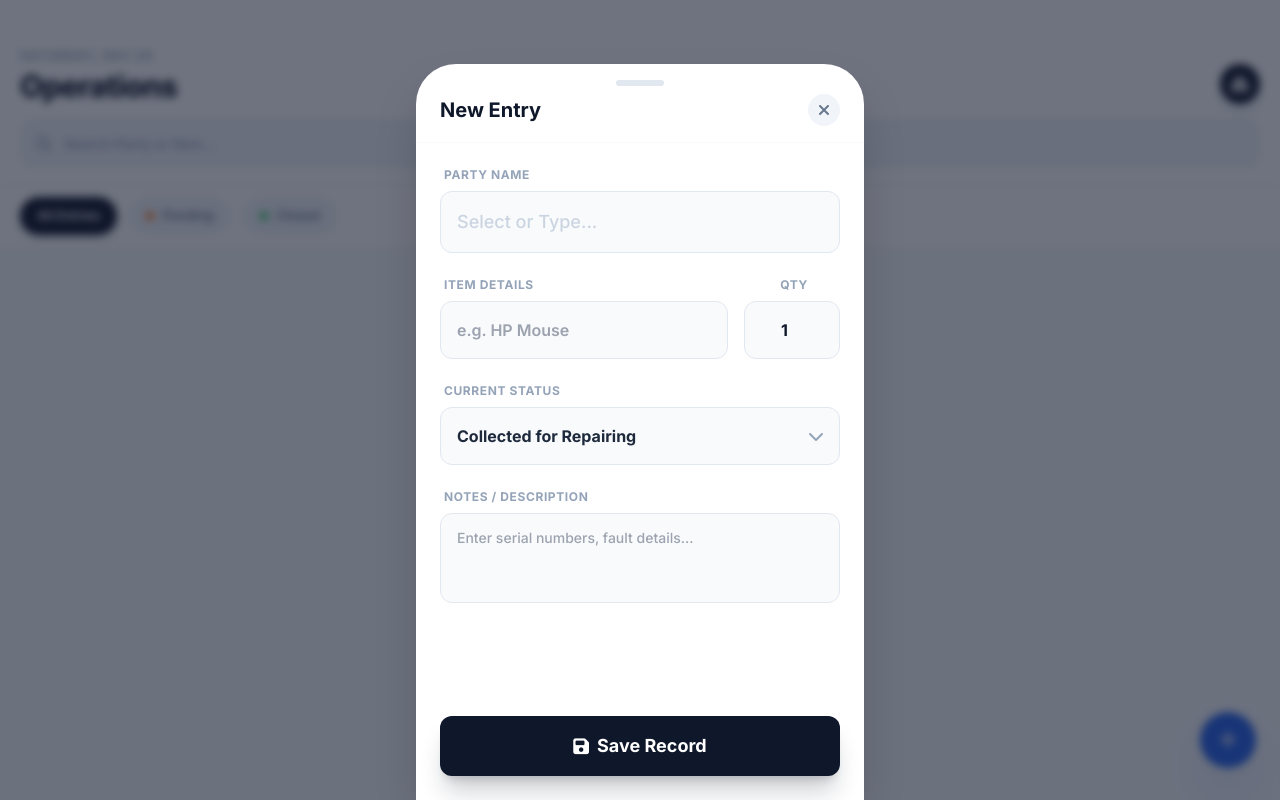
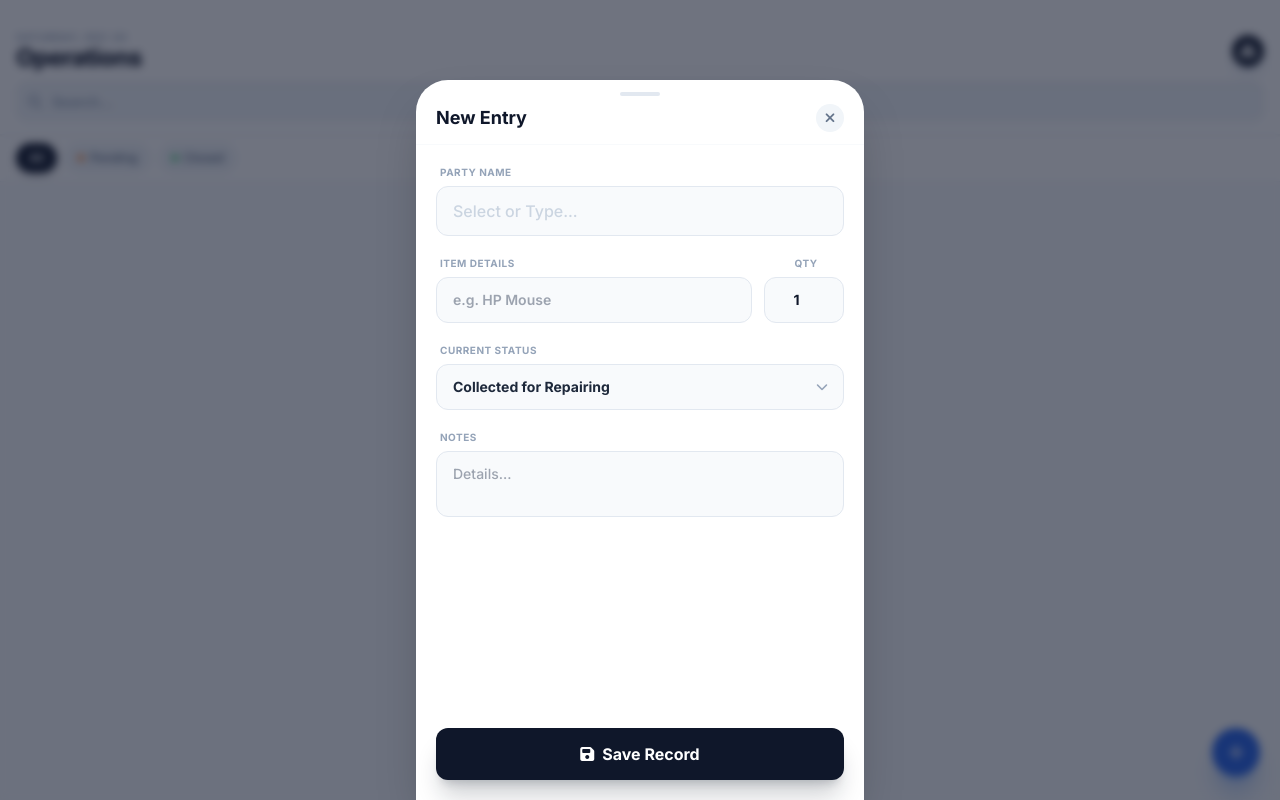
Before and after one commit to Ehsheheyeye/replacement-_korus, a plain HTML site: page index.html in a window 1280 px wide. Both pictures are taken after a click on the button 1228 px from the left and 740 px from the top of the page. Drawn offline with nearby package versions, Linux system fonts and the light colour scheme.

Commit message:
Update index.html

```diff
--- a/index.html
+++ b/index.html
@@ -12,109 +12,107 @@
 </head>
 <body class="flex flex-col h-screen overflow-hidden text-slate-800 bg-slate-50">
 
-    <header class="bg-white px-5 pt-12 pb-4 sticky top-0 z-30 shadow-sm border-b border-slate-100">
-        <div class="flex justify-between items-end mb-4">
+    <header class="bg-white px-4 pt-8 pb-3 sticky top-0 z-30 shadow-sm border-b border-slate-100">
+        <div class="flex justify-between items-center mb-3">
             <div>
-                <p class="text-xs font-bold text-slate-400 uppercase tracking-widest mb-1" id="currentDate">TODAY</p>
-                <h1 class="text-3xl font-extrabold tracking-tight text-slate-900">Operations</h1>
+                <p class="text-[10px] font-bold text-slate-400 uppercase tracking-widest leading-none mb-1" id="currentDate">TODAY</p>
+                <h1 class="text-2xl font-extrabold tracking-tight text-slate-900 leading-none">Operations</h1>
             </div>
-            <div class="h-10 w-10 bg-slate-900 rounded-full flex items-center justify-center text-white shadow-lg shadow-slate-200">
+            <div class="h-8 w-8 bg-slate-900 rounded-full flex items-center justify-center text-white shadow-lg shadow-slate-200 text-sm">
                 <i class="fas fa-cubes"></i>
             </div>
         </div>
 
         <div class="relative group">
-            <div class="absolute inset-y-0 left-0 pl-4 flex items-center pointer-events-none">
-                <i class="fas fa-search text-slate-400"></i>
+            <div class="absolute inset-y-0 left-0 pl-3 flex items-center pointer-events-none">
+                <i class="fas fa-search text-slate-400 text-sm"></i>
             </div>
             <input type="text" id="searchInput" onkeyup="renderList()"
-                placeholder="Search Party or Item..."
-                class="block w-full pl-11 pr-4 py-3.5 bg-slate-100 border-none rounded-2xl text-sm font-semibold text-slate-900 placeholder-slate-400 focus:outline-none focus:ring-2 focus:ring-blue-500/50 focus:bg-white transition-all shadow-inner">
+                placeholder="Search..."
+                class="block w-full pl-9 pr-4 py-2.5 bg-slate-100 border-none rounded-xl text-sm font-semibold text-slate-900 placeholder-slate-400 focus:outline-none focus:ring-2 focus:ring-blue-500/50 focus:bg-white transition-all shadow-inner">
         </div>
     </header>
 
-    <div class="px-5 py-3 flex items-center gap-3 bg-white border-b border-slate-100 overflow-x-auto no-scrollbar">
-        <button onclick="setFilter('all')" id="btnFilterAll" class="filter-btn active">
-            All Entries
+    <div class="px-4 py-2 flex items-center gap-2 bg-white border-b border-slate-100 overflow-x-auto no-scrollbar shrink-0">
+        <button onclick="setFilter('all')" id="btnFilterAll" class="filter-btn active text-xs py-1.5 px-3">
+            All
         </button>
-        <button onclick="setFilter('pending')" id="btnFilterPending" class="filter-btn">
-            <span class="w-2 h-2 rounded-full bg-orange-500 mr-2"></span>Pending
+        <button onclick="setFilter('pending')" id="btnFilterPending" class="filter-btn text-xs py-1.5 px-3">
+            <span class="w-1.5 h-1.5 rounded-full bg-orange-500 mr-1.5"></span>Pending
         </button>
-        <button onclick="setFilter('closed')" id="btnFilterClosed" class="filter-btn">
-            <span class="w-2 h-2 rounded-full bg-green-500 mr-2"></span>Closed
+        <button onclick="setFilter('closed')" id="btnFilterClosed" class="filter-btn text-xs py-1.5 px-3">
+            <span class="w-1.5 h-1.5 rounded-full bg-green-500 mr-1.5"></span>Closed
         </button>
     </div>
 
-    <main class="flex-1 overflow-y-auto px-4 pt-4 pb-32 scroll-smooth" id="mainList">
+    <main class="flex-1 overflow-y-auto px-3 pt-3 pb-24 scroll-smooth" id="mainList">
         </main>
 
     <div id="emptyState" class="hidden fixed inset-0 flex flex-col items-center justify-center pointer-events-none z-0 mt-20 opacity-50">
-        <div class="h-20 w-20 bg-slate-100 rounded-full flex items-center justify-center mb-4 text-slate-300 text-3xl">
+        <div class="h-16 w-16 bg-slate-100 rounded-full flex items-center justify-center mb-3 text-slate-300 text-2xl">
             <i class="fas fa-clipboard-list"></i>
         </div>
-        <p class="text-sm font-bold text-slate-400 uppercase tracking-wide">No records found</p>
+        <p class="text-xs font-bold text-slate-400 uppercase tracking-wide">No records found</p>
     </div>
 
-    <button onclick="openModal()" class="fixed bottom-8 right-6 h-14 w-14 bg-blue-600 text-white rounded-full shadow-2xl shadow-blue-500/40 flex items-center justify-center text-xl z-40 active:scale-90 transition-transform cursor-pointer hover:bg-blue-700">
+    <button onclick="openModal()" class="fixed bottom-6 right-5 h-12 w-12 bg-blue-600 text-white rounded-full shadow-xl shadow-blue-500/40 flex items-center justify-center text-lg z-40 active:scale-90 transition-transform cursor-pointer hover:bg-blue-700">
         <i class="fas fa-plus"></i>
     </button>
 
     <div id="formModal" class="fixed inset-0 z-50 invisible opacity-0">
         <div class="absolute inset-0 bg-slate-900/60 backdrop-blur-sm transition-opacity" id="formBackdrop" onclick="closeModal()"></div>
 
-        <div class="absolute bottom-0 left-0 right-0 bg-white rounded-t-[2.5rem] p-0 shadow-2xl h-[92vh] flex flex-col max-w-md mx-auto transition-transform duration-300" id="formSheet">
+        <div class="absolute bottom-0 left-0 right-0 bg-white rounded-t-[2rem] p-0 shadow-2xl h-[90vh] flex flex-col max-w-md mx-auto transition-transform duration-300" id="formSheet">
 
-            <div class="pt-4 pb-2 flex justify-center" onclick="closeModal()">
-                <div class="w-12 h-1.5 bg-slate-200 rounded-full"></div>
+            <div class="pt-3 pb-2 flex justify-center" onclick="closeModal()">
+                <div class="w-10 h-1 bg-slate-200 rounded-full"></div>
             </div>
 
-            <div class="px-6 pb-4 flex justify-between items-center border-b border-slate-50">
-                <h2 class="text-xl font-bold text-slate-900" id="modalTitle">New Entry</h2>
-                <button type="button" onclick="closeModal()" class="h-8 w-8 bg-slate-100 rounded-full flex items-center justify-center text-slate-500 active:bg-slate-200">
+            <div class="px-5 pb-3 flex justify-between items-center border-b border-slate-50">
+                <h2 class="text-lg font-bold text-slate-900" id="modalTitle">New Entry</h2>
+                <button type="button" onclick="closeModal()" class="h-7 w-7 bg-slate-100 rounded-full flex items-center justify-center text-slate-500 active:bg-slate-200 text-sm">
                     <i class="fas fa-times"></i>
                 </button>
             </div>
 
-            <form id="entryForm" onsubmit="handleFormSubmit(event)" class="flex-1 flex flex-col overflow-y-auto px-6 py-6 pb-safe">
-
+            <form id="entryForm" onsubmit="handleFormSubmit(event)" class="flex-1 flex flex-col overflow-y-auto px-5 py-5 pb-safe">
                 <input type="hidden" id="editId">
-
-                <div class="space-y-6">
+                <div class="space-y-5">
                     <div>
-                        <label class="block text-xs font-bold text-slate-400 uppercase tracking-wider mb-2 ml-1">Party Name</label>
+                        <label class="block text-[10px] font-bold text-slate-400 uppercase tracking-wider mb-1.5 ml-1">Party Name</label>
                         <input type="text" id="partyInput" list="partyList" required autocomplete="off"
-                            class="w-full bg-slate-50 border border-slate-200 rounded-xl px-4 py-4 font-bold text-slate-900 text-lg focus:outline-none focus:border-blue-500 focus:ring-4 focus:ring-blue-500/10 transition-all placeholder:font-medium placeholder:text-slate-300"
+                            class="w-full bg-slate-50 border border-slate-200 rounded-xl px-4 py-3 font-bold text-slate-900 text-base focus:outline-none focus:border-blue-500 focus:ring-4 focus:ring-blue-500/10 transition-all placeholder:font-medium placeholder:text-slate-300"
                             placeholder="Select or Type...">
                         <datalist id="partyList"></datalist>
                     </div>
 
-                    <div class="flex gap-4">
+                    <div class="flex gap-3">
                         <div class="flex-1">
-                            <label class="block text-xs font-bold text-slate-400 uppercase tracking-wider mb-2 ml-1">Item Details</label>
+                            <label class="block text-[10px] font-bold text-slate-400 uppercase tracking-wider mb-1.5 ml-1">Item Details</label>
                             <input type="text" id="itemInput" required
-                                class="w-full bg-slate-50 border border-slate-200 rounded-xl px-4 py-4 font-semibold text-slate-900 focus:outline-none focus:border-blue-500 transition-all"
+                                class="w-full bg-slate-50 border border-slate-200 rounded-xl px-4 py-3 font-semibold text-slate-900 text-sm focus:outline-none focus:border-blue-500 transition-all"
                                 placeholder="e.g. HP Mouse">
                         </div>
-                        <div class="w-24">
-                            <label class="block text-xs font-bold text-slate-400 uppercase tracking-wider mb-2 ml-1 text-center">Qty</label>
+                        <div class="w-20">
+                            <label class="block text-[10px] font-bold text-slate-400 uppercase tracking-wider mb-1.5 ml-1 text-center">Qty</label>
                             <input type="number" id="qtyInput" value="1" min="1"
-                                class="w-full bg-slate-50 border border-slate-200 rounded-xl px-2 py-4 font-bold text-center text-slate-900 focus:outline-none focus:border-blue-500 transition-all">
+                                class="w-full bg-slate-50 border border-slate-200 rounded-xl px-2 py-3 font-bold text-center text-slate-900 text-sm focus:outline-none focus:border-blue-500 transition-all">
                         </div>
                     </div>
 
                     <div>
-                        <label class="block text-xs font-bold text-slate-400 uppercase tracking-wider mb-2 ml-1">Current Status</label>
+                        <label class="block text-[10px] font-bold text-slate-400 uppercase tracking-wider mb-1.5 ml-1">Current Status</label>
                         <div class="relative">
                             <select id="statusInput" required
-                                class="w-full bg-slate-50 border border-slate-200 rounded-xl pl-4 pr-10 py-4 font-bold text-slate-800 focus:outline-none focus:border-blue-500 appearance-none transition-all">
+                                class="w-full bg-slate-50 border border-slate-200 rounded-xl pl-4 pr-10 py-3 font-bold text-slate-800 text-sm focus:outline-none focus:border-blue-500 appearance-none transition-all">
                                 <optgroup label="Action Required (Pending)">
                                     <option value="Collected for Repairing">Collected for Repairing</option>
                                     <option value="Collected for Refilling">Collected for Refilling</option>
                                     <option value="Collected for Replacement">Collected for Replacement</option>
-                                    <option value="Standby Given">Standby Given (Pending Return)</option>
-                                    <option value="Given for Repairing">Given for Repairing (Pending Collection)</option>
-                                    <option value="Given for Refilling">Given for Refilling (Pending Collection)</option>
-                                    <option value="Given for Replacement">Given for Replacement (Pending Collection)</option>
+                                    <option value="Standby Given">Standby Given</option>
+                                    <option value="Given for Repairing">Given for Repairing</option>
+                                    <option value="Given for Refilling">Given for Refilling</option>
+                                    <option value="Given for Replacement">Given for Replacement</option>
                                     <option value="Collected">Collected (Generic)</option>
                                 </optgroup>
                                 <optgroup label="Completed (Closed)">
@@ -122,22 +120,22 @@
                                     <option value="Standby Collected">Standby Collected</option>
                                 </optgroup>
                             </select>
-                            <div class="absolute right-4 top-1/2 -translate-y-1/2 text-slate-400 pointer-events-none">
+                            <div class="absolute right-4 top-1/2 -translate-y-1/2 text-slate-400 pointer-events-none text-xs">
                                 <i class="fas fa-chevron-down"></i>
                             </div>
                         </div>
                     </div>
 
                     <div>
-                        <label class="block text-xs font-bold text-slate-400 uppercase tracking-wider mb-2 ml-1">Notes / Description</label>
-                        <textarea id="notesInput" rows="3"
-                            class="w-full bg-slate-50 border border-slate-200 rounded-xl px-4 py-3.5 text-sm font-medium text-slate-900 focus:outline-none focus:border-blue-500 transition-all resize-none"
-                            placeholder="Enter serial numbers, fault details..."></textarea>
+                        <label class="block text-[10px] font-bold text-slate-400 uppercase tracking-wider mb-1.5 ml-1">Notes</label>
+                        <textarea id="notesInput" rows="2"
+                            class="w-full bg-slate-50 border border-slate-200 rounded-xl px-4 py-3 text-sm font-medium text-slate-900 focus:outline-none focus:border-blue-500 transition-all resize-none"
+                            placeholder="Details..."></textarea>
                     </div>
                 </div>
 
-                <div class="mt-auto pt-6">
-                    <button type="submit" id="saveBtn" class="w-full bg-slate-900 text-white font-bold py-4 rounded-xl shadow-xl shadow-slate-900/20 hover:bg-slate-800 active:scale-95 transition-all text-lg flex items-center justify-center gap-2">
+                <div class="mt-auto pt-4">
+                    <button type="submit" id="saveBtn" class="w-full bg-slate-900 text-white font-bold py-3.5 rounded-xl shadow-xl shadow-slate-900/20 hover:bg-slate-800 active:scale-95 transition-all text-base flex items-center justify-center gap-2">
                         <i class="fas fa-save"></i> Save Record
                     </button>
                 </div>
```
